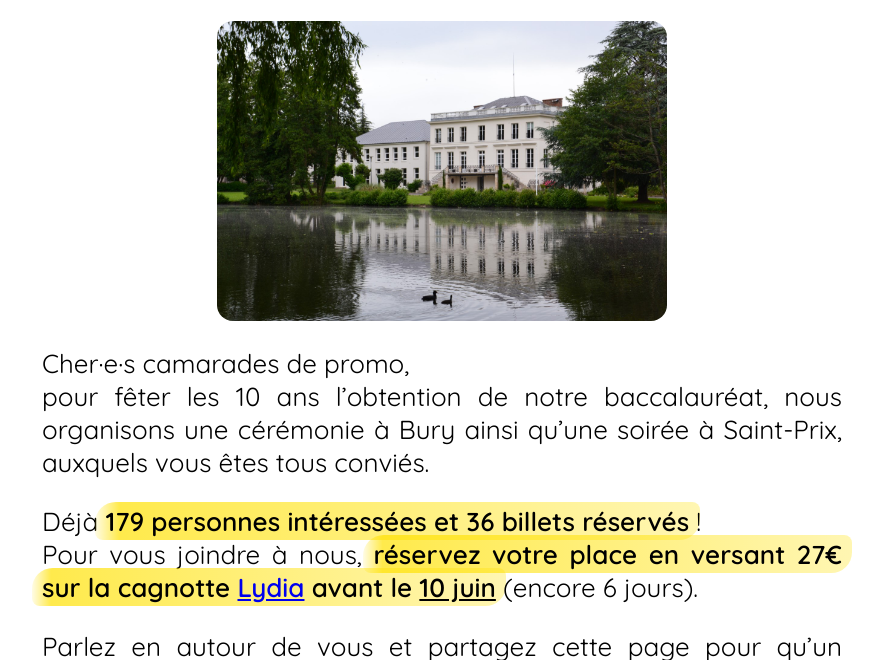
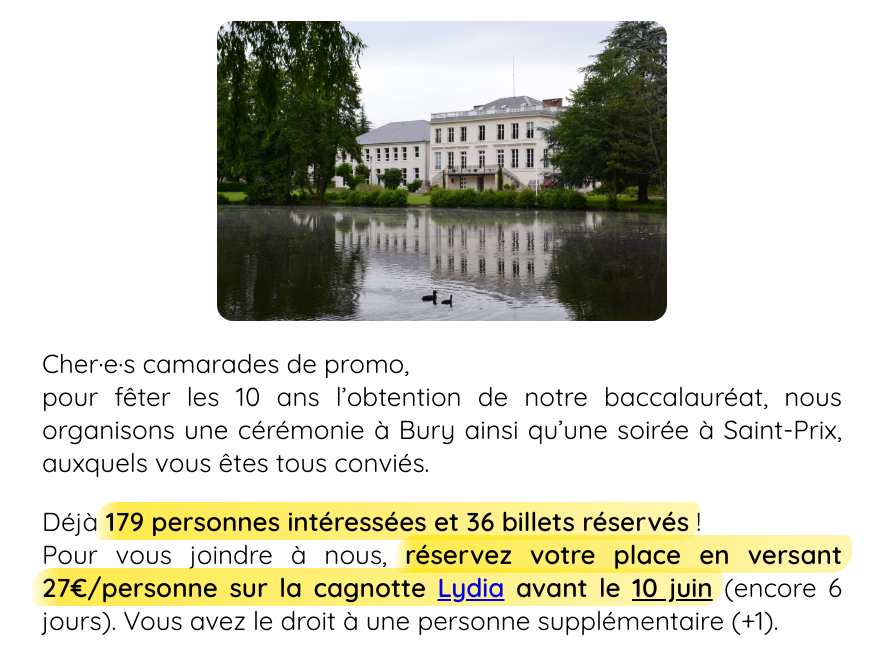
Before and after one commit to ValentinMouret/alumni, a plain HTML site: page public/index.html in a window 1280 px wide. Shown: the part 145-805 px from the top of the page, without its empty margins (198-1081 px from the left). Drawn offline with Linux system fonts and the light colour scheme.

Commit message:
Add information about +1s

```diff
--- a/public/index.html
+++ b/public/index.html
@@ -25,7 +25,8 @@
             </p>
             <p>Déjà <span class="highlighted"><span id="participants">179</span> personnes intéressées et <span id="tickets">36</span> billets réservés</span> !
                 <br/>
-                Pour vous joindre à nous, <span class="highlighted">réservez votre place en versant <b>27€</b> sur la cagnotte <a href="https://lydia-app.com/pots?id=9673-bury-10-ans">Lydia</a> avant le <time datetime="2023-06-10">10 juin</time></span> (<span id="days-left"></span>).
+                Pour vous joindre à nous, <span class="highlighted">réservez votre place en versant <b>27€/personne</b> sur la cagnotte <a href="https://lydia-app.com/pots?id=9673-bury-10-ans">Lydia</a> avant le <time datetime="2023-06-10">10 juin</time></span> (<span id="days-left"></span>).
+                Vous avez le droit à une personne supplémentaire (+1).
             </p>
 
             <p>Parlez en autour de vous et partagez cette page pour qu’un maximum de personnes soit présent !</p>
```
